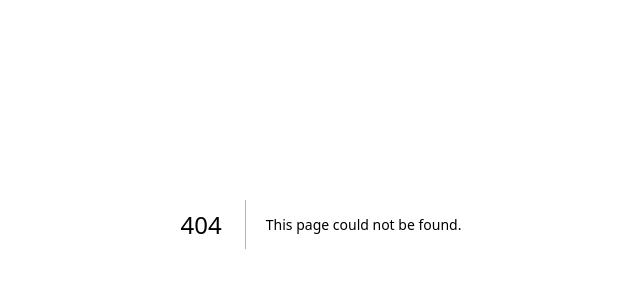
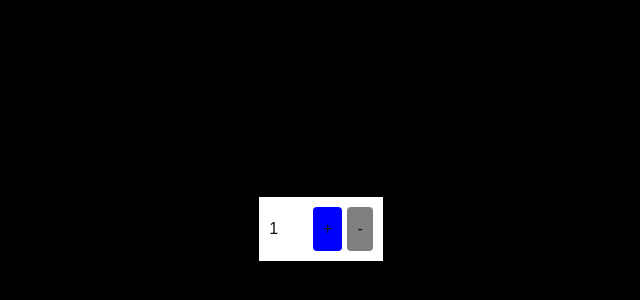
Before and after one commit to LilSpen/cprg306-assignments, a Next.js app: page /week-4 in a window 1280 px wide. Before the commit this address had no page. Shown: the part 176-476 px from the top of the page, without its empty margins (319-959 px from the left). Built offline with nearby package versions, Linux system fonts and the light colour scheme.

Commit message:
Completed Week-4 Assignment
Completed week-4 assignment and added week-4 to my main assignments page.

```diff
--- a/app/page.js
+++ b/app/page.js
@@ -20,6 +20,8 @@ export default function Home() {
       <ul>
         <li><Link href="week-2" className="text-cyan-500 hover:text-indigo-500 hover:underline text-xl">Week 2 Assignment</Link></li>
         <li><Link href="week-3" className="text-cyan-500 hover:text-indigo-500 hover:underline text-xl">Week 3 Assignment</Link></li>
+        <li><Link href="week-4" className="text-cyan-500 hover:text-indigo-500 hover:underline text-xl">Week 4 Assignment</Link></li>
+        <li><Link href="week-5" className="text-cyan-500 hover:text-indigo-500 hover:underline text-xl">Week 5 - Managed Form</Link></li>
       </ul>
     </main>
   );
--- /dev/null
+++ b/app/week-4/page.js
@@ -0,0 +1,72 @@
+"use client";
+import { useState } from "react";
+
+export default function Incrementing() {
+  const [quantity, setQuantity] = useState(1);
+
+  const increment = () => {
+    if (quantity < 20) {
+        setQuantity(quantity + 1);
+      }
+  };
+
+  const decrement = () => {
+    if (quantity > 1) {
+      setQuantity(quantity - 1);
+    }
+  };
+
+  return (
+    <div style={styles.container}>
+      <div style={styles.box}>
+        <text style={styles.quantity}>{quantity}</text>
+        <button style={quantity === 20 ? styles.disabledButton : styles.button} onClick={increment}>
+          +
+        </button>
+        <button style={quantity === 1 ? styles.disabledButton : styles.button} onClick={decrement}>
+          -
+        </button>
+      </div>
+    </div>
+  );
+}
+
+
+const styles = {
+  container: {
+    display: "flex",
+    justifyContent: "center",
+    alignItems: "center",
+    height: "100vh",
+    backgroundColor: "black",
+  },
+  box: {
+    marginTop: 10,
+    display: "flex",
+    flexDirection: "row",
+    backgroundColor: "white",
+    padding: "10px",
+    alignItems: "center",
+  },
+  button: {
+    marginLeft: "5px",
+    padding: "10px",
+    backgroundColor: "blue",
+    border: "none",
+    borderRadius: "4px",
+    cursor: "pointer",
+    fontSize: "16px",
+  },
+  disabledButton: {
+    marginLeft: "5px",
+    padding: "10px",
+    backgroundColor: "gray",
+    border: "none",
+    borderRadius: "4px",
+    fontSize: "16px",
+  },
+  quantity: {
+    marginRight: "30px"
+  }
+
+};
--- /dev/null
+++ b/app/week-5/managed-form.js
@@ -0,0 +1,110 @@
+"use client";
+import { useState } from "react";
+
+export default function ManagedForm() {
+
+    const [fullName, setFullName] = useState("");
+    const [phone, setPhone] = useState("");
+    const [email, setEmail] = useState("");
+    const [birthdate, setBirthdate] = useState("");
+    const [contactType, setContactType] = useState("");
+    const [message, setMessage] = useState("");
+
+    const handleFullNameChange = (event) => {
+        console.dir(event);
+        //setFullName();
+    }
+
+
+    const handlePhoneChange = (event) => setPhone(event.target.value);
+    const handleEmailChange = (event) => setEmail(event.target.value);
+    const handleBirthdateChange = (event) => setBirthdate(event.target.value);
+    const handleContactTypeChange = (event) => setContactType(event.target.value);
+    const handleMessageChange = (event) => setMessage(event.target.value);
+
+    const handleSubmit = (event) => {
+        event.preventDefault();
+
+
+        let contactData = {
+            fName: fullName,
+            telnum: phone,
+            mail: email,
+            birthday: birthdate,
+            type: contactType,
+            msg: message
+        }
+
+        alert(`
+            Name: ${contactData.fName} |
+            Phone: ${contactData.telnum} |
+            Email: ${contactData.mail} |
+            Birthday: ${contactData.birthday} |
+            Contact Type: ${contactData.type} |
+            Message: ${contactData.msg}
+            `);
+
+        setFullName("");
+        setPhone("");
+        setEmail("");
+        setBirthdate("");
+        //setContactType("");
+        setMessage("");
+
+        }
+    return(
+        <form onSubmit={handleSubmit}>
+            <div>
+            <label className="inline-block w-40">Full Name:</label>
+            <input className="bg-slate-300  px-2 py-1 rounded border border-gray-500 focus:bg-blue-100 " type="text" onChange={handleFullNameChange}/>
+            </div>
+            <div>
+                <label className="inline-block w-40">Phone Number:</label>
+                <input className="bg-slate-300  px-2 py-1 rounded border border-gray-500 focus:bg-blue-100" type="tel" onChange={handleFullNameChange}/>
+            </div>
+            <div>
+                <label className="inline-block w-40">Email:</label>
+                <input className="bg-slate-300  px-2 py-1 rounded border border-gray-500 focus:bg-blue-100" type="email" onChange={handleEmailChange}/>
+            </div>
+            <div>
+                <label className="inline-block w-40">Birthdate:</label>
+                <input className="bg-slate-300  px-2 py-1 rounded border border-gray-500 focus:bg-blue-100" type="date" onChange={handleBirthdateChange}/>
+            </div>
+
+            <div>
+                <label className="inline-block w-40">Contact Type: </label>
+                <select onChange={handleContactTypeChange}>
+                    <option selected value="">Please select a contact type</option>
+                    <option value="personal">Personal</option>
+                    <option value="business">Business</option>
+                </select>
+            </div>
+            <div>
+                <label className="inline-block w-40">Message: </label>
+                <textarea></textarea>
+                <button>Submit</button>
+            </div>
+        </form>
+    );
+}
+
+
+{/* <div>
+            <div>
+                <h2>Contact type</h2>
+                <input type="radio" name="contact_type" id="ct_personal" value="personal"/>
+                <label for="ct_personal">Personal</label>
+                </div>
+                <div>
+                <input type="radio" name="contact_type" id="ct_business" value="business"/>
+                <label for="ct_business">Business</label>
+                </div>
+            </div>
+
+            <div>
+                <label>Contact Type</label>
+                <select>
+                    <option value = "Personal">Personal</option>
+                    <option value = "business">Business</option>
+                </select>
+            </div> */}
--- /dev/null
+++ b/app/week-5/page.js
@@ -0,0 +1,27 @@
+"use client";
+
+import { useState } from "react";
+import ManagedForm from "./managed-form";
+
+export default function ContactForm() {
+
+    const [showForm, setShowForm] = useState(false);
+    const toggleForm = () => {
+        if (showForm) {
+            setShowForm(false);
+        } else {
+            setShowForm(true);
+        }
+    }
+
+    return(
+        <main className="p-5">
+            <h1 className="text-3x1 text-center">Contact Us!</h1>
+            {showForm && (<ManagedForm/>)}
+            <div>
+                <button onClick={toggleForm}>Contact Form</button>
+            </div>
+        </main>
+    );
+
+}
```
